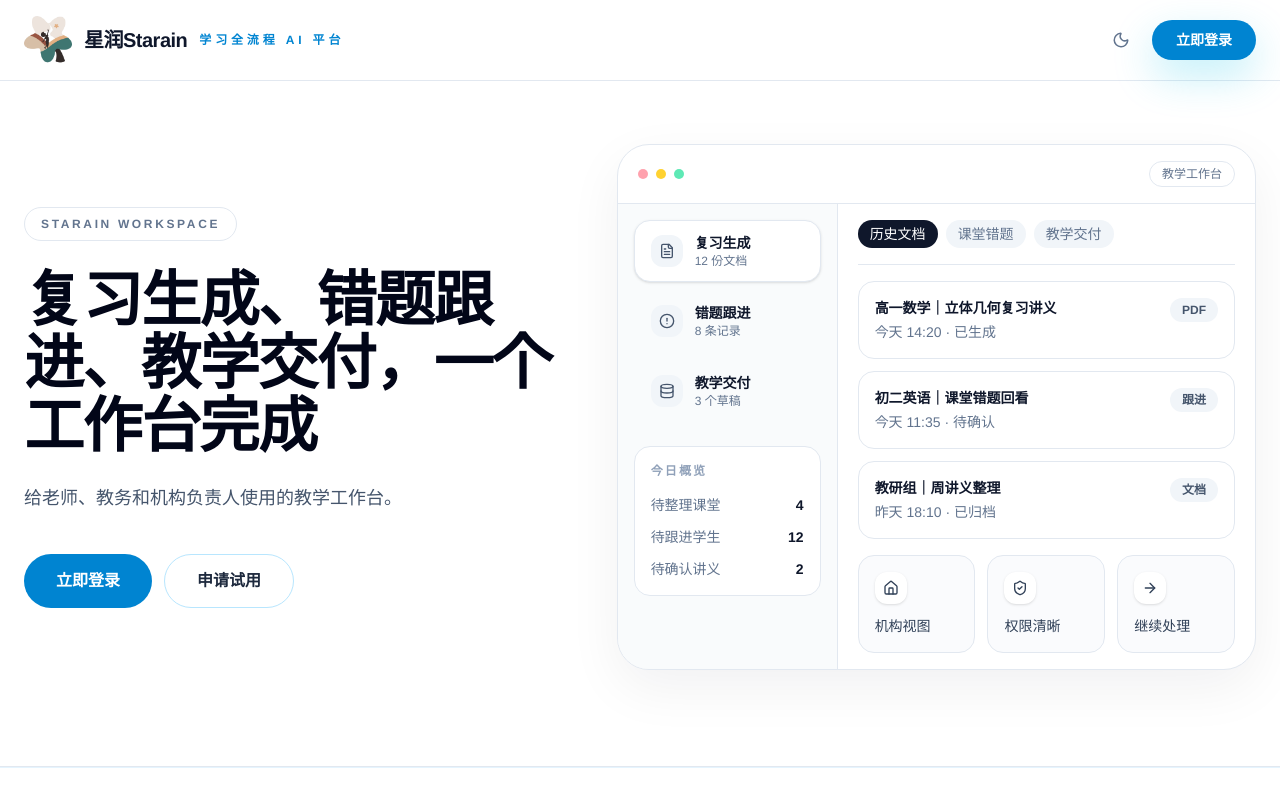
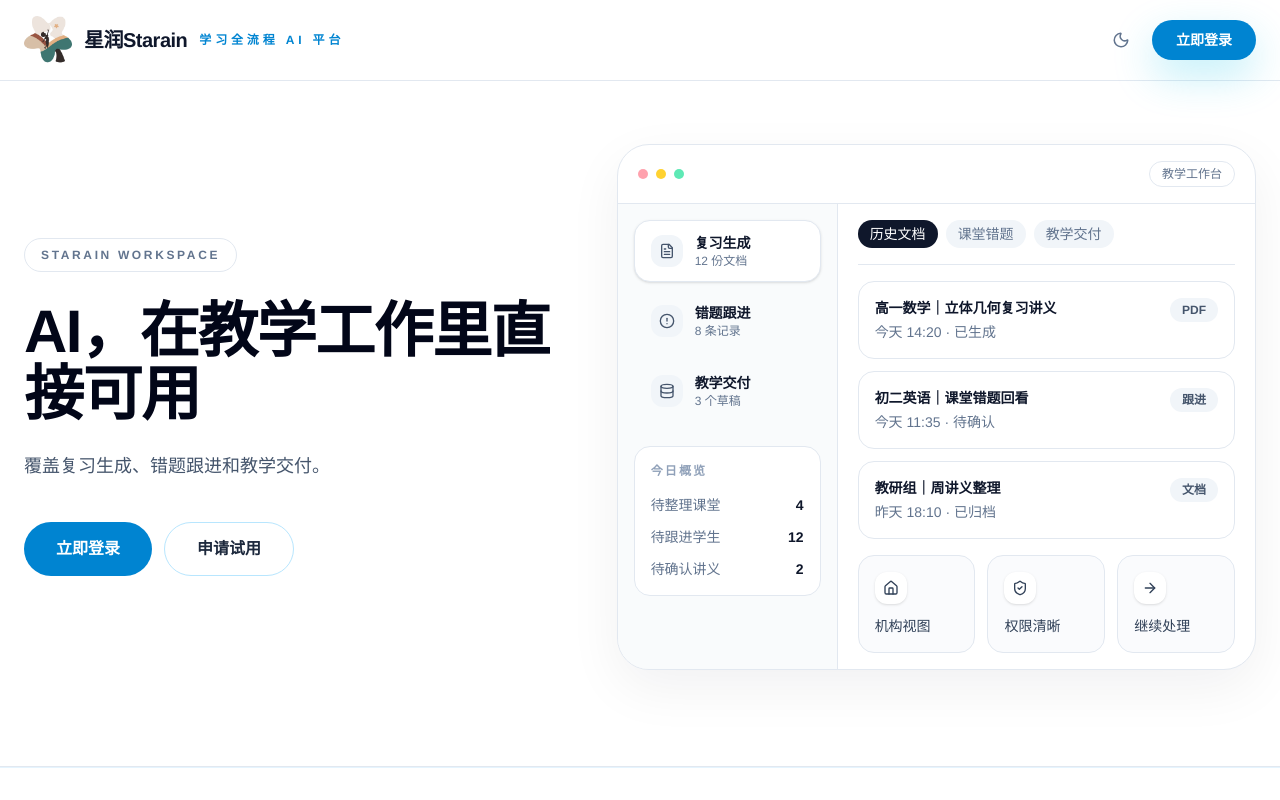
Before and after one commit to KaynXu/Xingrun-Website, a React (Vite) app in the folder frontend/: page / in a window 1280 px wide. Shown: the top 800 px of the page. Built offline with nearby package versions, Linux system fonts and the light colour scheme.

Commit message:
tighten landing hero headline

```diff
--- a/frontend/src/features/landing/LandingPage.tsx
+++ b/frontend/src/features/landing/LandingPage.tsx
@@ -257,10 +257,10 @@ export function LandingPage({
                 STARAIN WORKSPACE
               </div>
               <h1 className="mt-7 max-w-4xl text-4xl font-black leading-[1.05] tracking-tight text-slate-950 dark:text-white sm:text-5xl md:text-6xl">
-                复习生成、错题跟进、教学交付，一个工作台完成
+                AI，在教学工作里直接可用
               </h1>
               <p className="mt-6 max-w-xl text-base leading-8 text-slate-600 dark:text-slate-300 md:text-lg">
-                给老师、教务和机构负责人使用的教学工作台。
+                覆盖复习生成、错题跟进和教学交付。
               </p>
 
               <div className="mt-10 flex flex-col gap-3 sm:flex-row">
```
Also changed, not shown: 1 other file (tests, documents, lock files or other folders).
